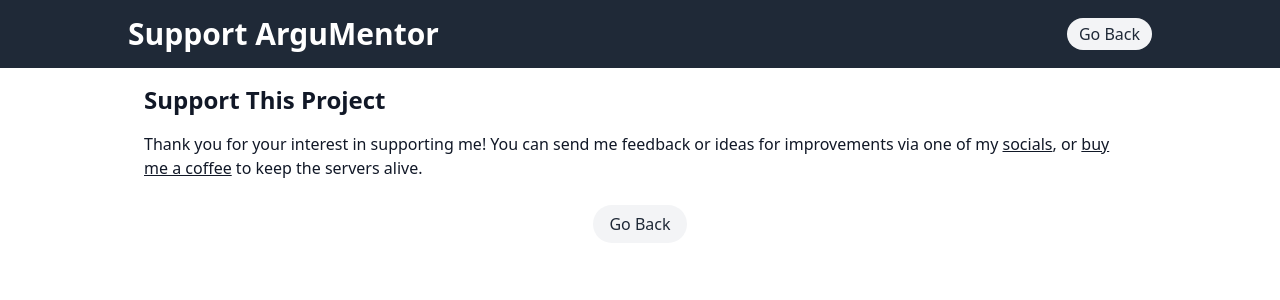
After one commit to amagrabi/argumentor, a Flask app: page /support in a window 1280 px wide. The commit adds this page. Shown: the top 300 px of the page. Run offline with Flask 3, Linux system fonts and the light colour scheme.

Commit message:
Extend reasoning and support pages

```diff
--- a/src/app.py
+++ b/src/app.py
@@ -382,7 +382,16 @@ def cognitive_bias_day():
 
 @app.route("/reasoning_guide")
 def reasoning_guide():
-    return render_template("reasoning_guide.html")
+    data_path = os.path.join(app.root_path, "data", "cognitive_biases.yaml")
+    with open(data_path, "r") as f:
+        biases_data = yaml.safe_load(f)
+    biases = biases_data.get("cognitive_biases", [])
+    return render_template("reasoning_guide.html", biases=biases)
+
+
+@app.route("/support")
+def support():
+    return render_template("support.html")
 
 
 @app.after_request
--- /dev/null
+++ b/src/templates/support.html
@@ -0,0 +1,59 @@
+<!DOCTYPE html>
+<html lang="en">
+  <head>
+    <meta charset="UTF-8" />
+    <meta name="viewport" content="width=device-width, initial-scale=1.0" />
+    <title>Support - ArguMentor</title>
+    <link
+      href="https://cdnjs.cloudflare.com/ajax/libs/tailwindcss/2.2.19/tailwind.min.css"
+      rel="stylesheet"
+    />
+  </head>
+  <body class="bg-white font-sans leading-normal tracking-normal text-gray-900">
+    <!-- Header with Go Back Button -->
+    <header class="bg-gray-800 p-4">
+      <div class="max-w-5xl mx-auto flex justify-between items-center">
+        <h1 class="text-white text-3xl font-bold">Support ArguMentor</h1>
+        <a
+          href="/"
+          class="bg-gray-100 text-gray-800 px-3 py-1 rounded-full hover:bg-gray-200 transition-colors"
+        >
+          Go Back
+        </a>
+      </div>
+    </header>
+
+    <!-- Main Content -->
+    <main class="max-w-5xl mx-auto p-4">
+      <section class="mb-8">
+        <h2 class="text-2xl font-bold mb-4">Support This Project</h2>
+        <p class="mb-4">
+          Thank you for your interest in supporting me! You can send me feedback
+          or ideas for improvements via one of my
+          <a
+            href="http://amadeusmagrabi.com"
+            target="_blank"
+            rel="noopener noreferrer"
+            ><u>socials</u></a
+          >, or
+          <a
+            href="https://buymeacoffee.com/amadeusmagrabi"
+            target="_blank"
+            rel="noopener noreferrer"
+            ><u>buy me a coffee</u></a
+          >
+          to keep the servers alive.
+        </p>
+      </section>
+      <!-- Bottom Go Back Button -->
+      <div class="text-center my-4">
+        <a
+          href="/"
+          class="bg-gray-100 text-gray-800 px-4 py-2 rounded-full hover:bg-gray-200 transition-colors"
+        >
+          Go Back
+        </a>
+      </div>
+    </main>
+  </body>
+</html>
```
Also changed, not shown: src/templates/index.html (+10 -4 lines), src/templates/reasoning_guide.html (+13 -7 lines).
